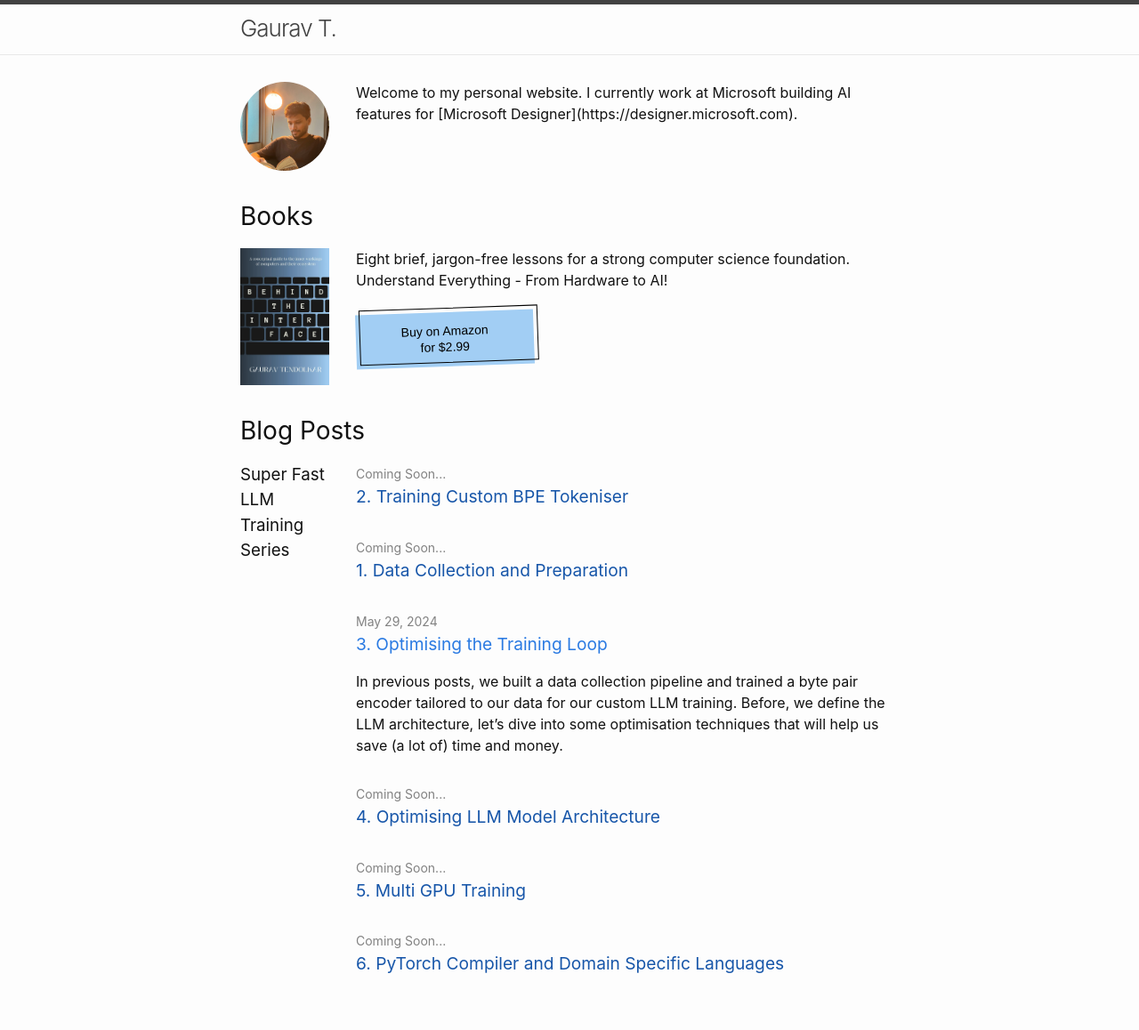
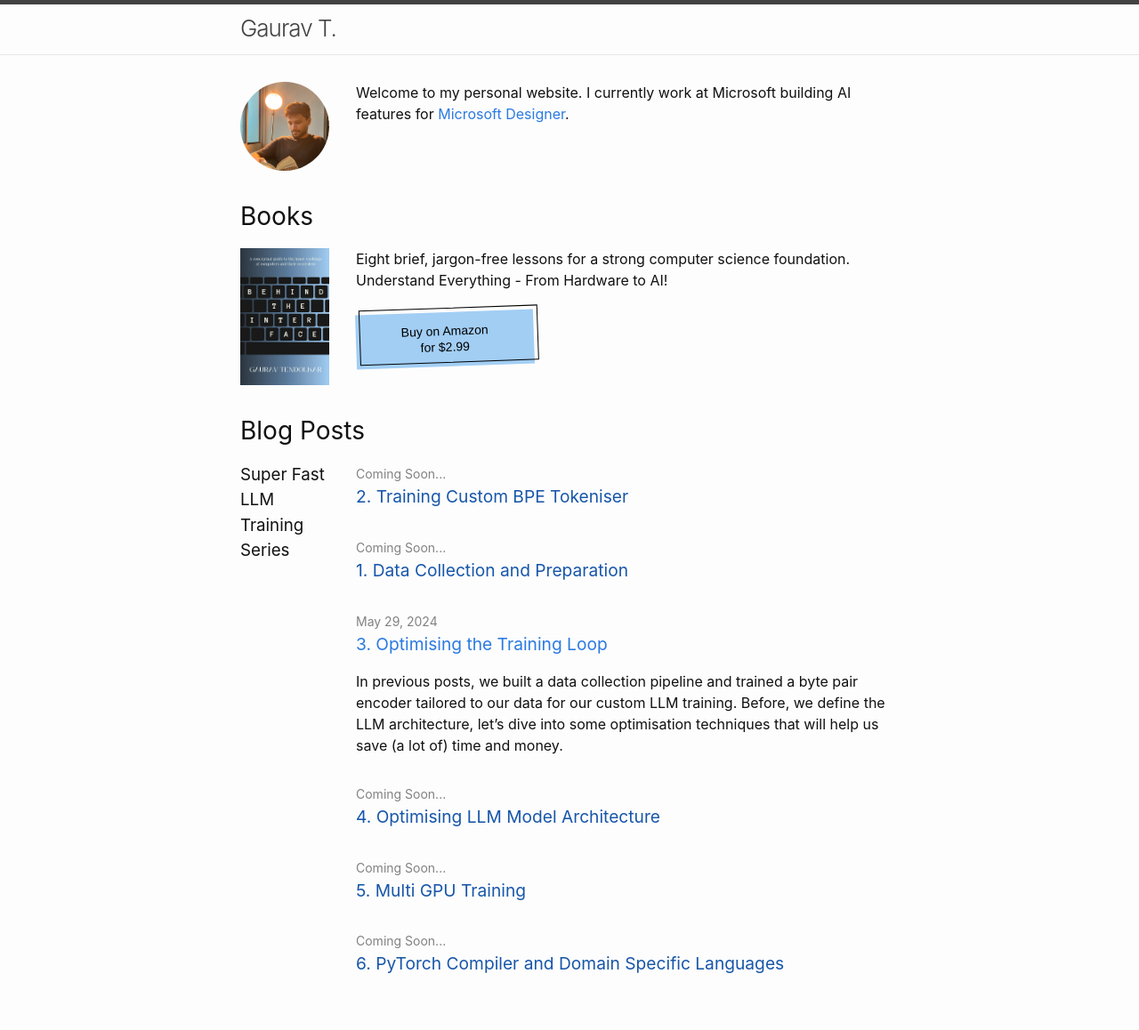
Before and after one commit to gauravtendolkar/gauravtendolkar.github.io, a Jekyll site: the page built from docs/index.markdown, in a window 1280 px wide. Shown: the whole page at 89% size. Built offline with Jekyll 4.4.1, drawn with Linux system fonts in a browser that asks for light colours; some of the changed lines change nothing that is shown.

Commit message:
post changes

```diff
--- a/docs/_layouts/home.html
+++ b/docs/_layouts/home.html
@@ -11,7 +11,7 @@ layout: default
       />
     </div>
     <div>
-      Welcome to my personal website. I currently work at Microsoft building AI features for [Microsoft Designer](https://designer.microsoft.com).
+      Welcome to my personal website. I currently work at Microsoft building AI features for <a href="https://designer.microsoft.com" target="_blank">Microsoft Designer</a>.
     </div>
   </div>
   <h2 class="post-list-heading" style="margin-top: 30px">Books</h2>
```
